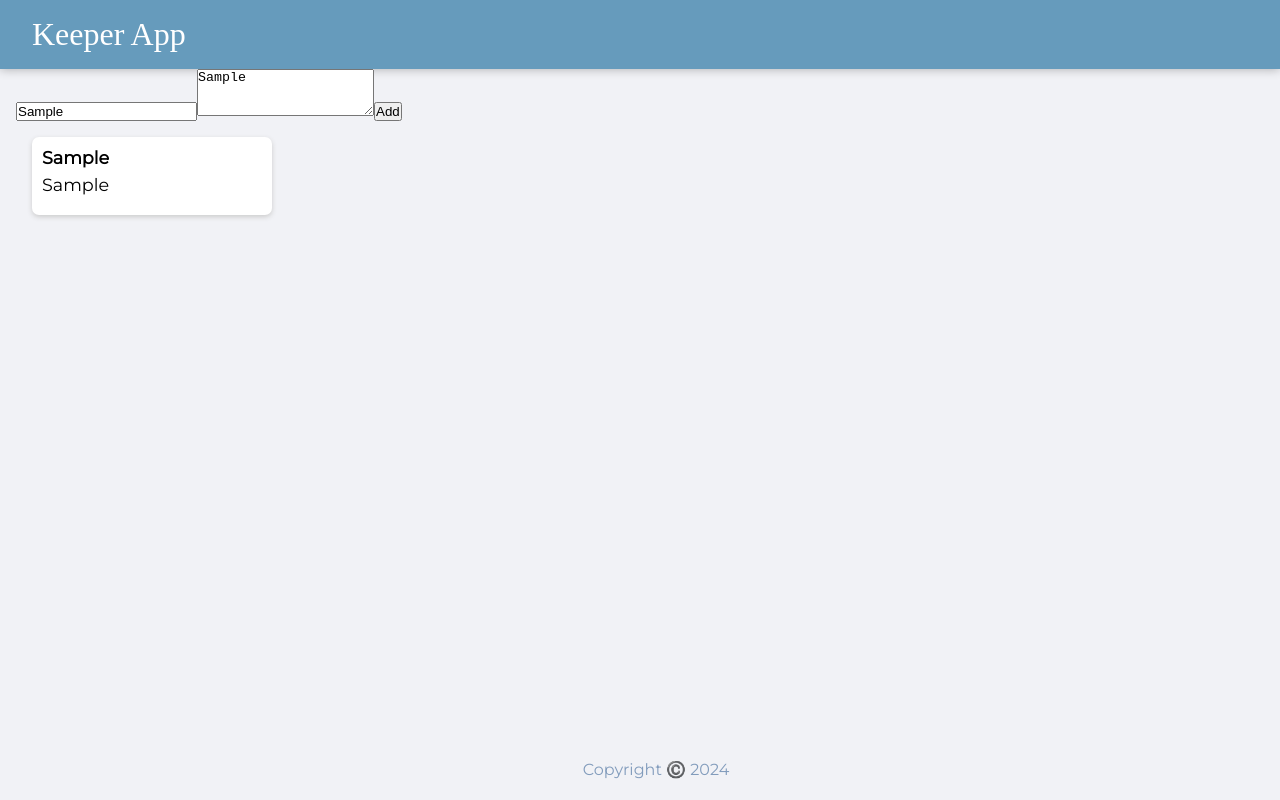
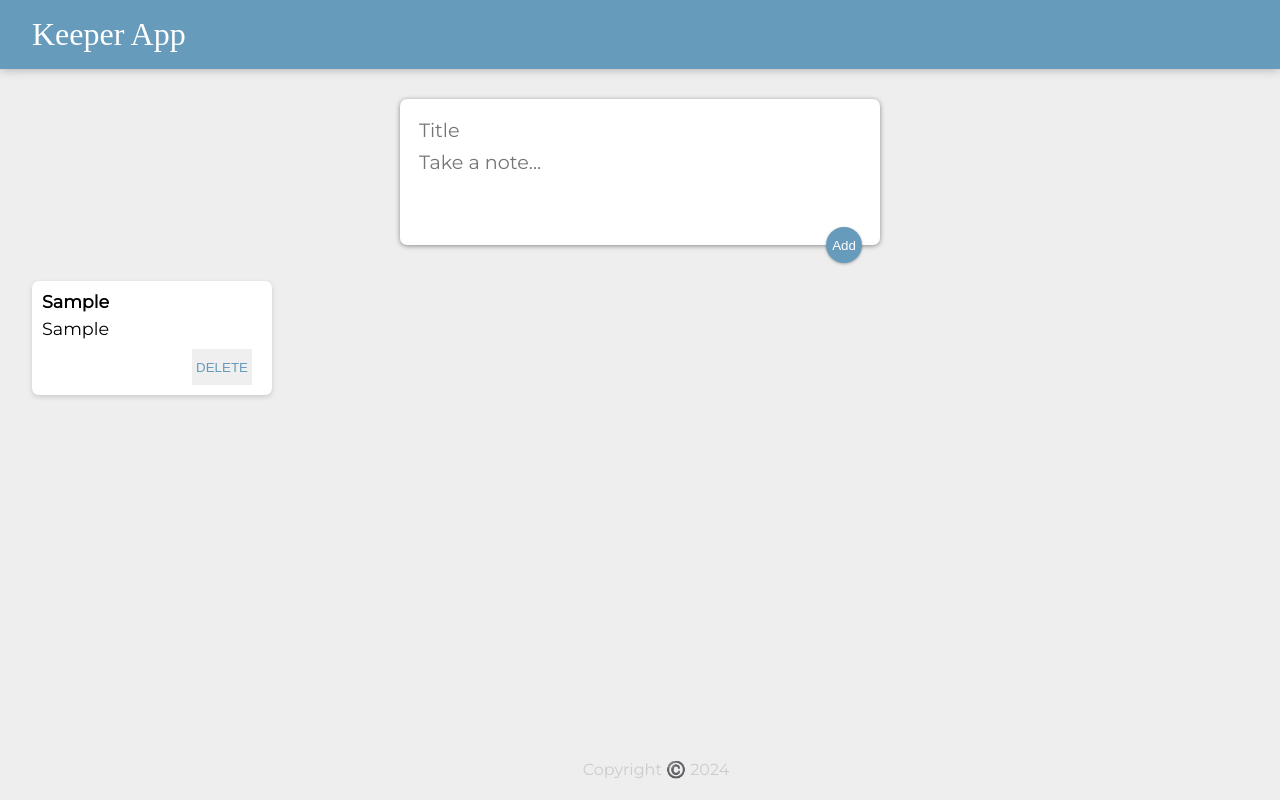
Before and after one commit to Tanushree227/Keeper_App, a React (Vite) app: page / in a window 1280 px wide. Both pictures are taken after typing "Sample", "Sample" into the empty fields and a click on the button "Add". Built offline with nearby package versions, Linux system fonts and the light colour scheme; a web font is replaced by a local one.

Commit message:
major changes has implemented

```diff
--- a/public/styles.css
+++ b/public/styles.css
@@ -7,7 +7,7 @@
   font-family: "Montserrat", sans-serif;
 }
 body {
-  background: #f1f2f6;
+  background: #eee;
   padding: 0 16px;
 }
 
@@ -33,7 +33,7 @@
 }
 
 footer p {
-  color: #829cbc;
+  color: #ccc;
 }
 .note {
   background: #fff;
@@ -54,3 +54,49 @@
   white-space: pre-wrap;
   word-wrap: break-word;
 }
+
+.note button {
+  position: relative;
+  float: right;
+  margin-right: 10px;
+  color: #669bbc;
+  border: none;
+  width: 60px;
+  height: 36px;
+  cursor: pointer;
+  outline: none;
+}
+
+form {
+  position: relative;
+  width: 480px;
+  margin: 30px auto 20px auto;
+  background: #fff;
+  padding: 15px;
+  border-radius: 7px;
+  box-shadow: 0 1px 5px rgb(138, 137, 137);
+}
+form input,
+form textarea {
+  width: 100%;
+  border: none;
+  padding: 4px;
+  outline: none;
+  font-size: 1.2em;
+  font-family: inherit;
+  resize: none;
+}
+form button {
+  position: absolute;
+  right: 18px;
+  bottom: -18px;
+  background: #669bbc;
+  color: #fff;
+  border: none;
+  border-radius: 50%;
+  width: 36px;
+  height: 36px;
+  box-shadow: 0 1px 3px rgba(0, 0, 0, 0.3);
+  cursor: pointer;
+  outline: none;
+}
--- a/src/components/App.jsx
+++ b/src/components/App.jsx
@@ -15,14 +15,26 @@
     })
   }
 
+  function deleteNote(id)
+  {
+    setNotes(prevNotes => {
+      return prevNotes.filter((noteItem, index) => {
+        return index !== id;
+      });
+    })
+  }
+
   return (
     <div>
       <Header />
       <CreateArea onAdd={addNote} />
-      {notes.map((noteItem) => {
+      {notes.map((noteItem, index) => {
         return <Note
-          title={noteItem.title}
-          content={noteItem.content}
+          key = {index}
+          id = {index}
+          title = {noteItem.title}
+          content = {noteItem.content}
+          onDelete = {deleteNote}
          />
       })}
       <Footer />
--- a/src/components/CreateArea.jsx
+++ b/src/components/CreateArea.jsx
@@ -20,6 +20,10 @@
     function submitNote(event)
     {
         props.onAdd(note);
+        setNote({
+            title:"",
+            content:""
+        })
         event.preventDefault()
     }
 
--- a/src/components/Note.jsx
+++ b/src/components/Note.jsx
@@ -1,10 +1,15 @@
 import React from 'react'
 
 export default function Note(props) {
+  function handleClick()
+  {
+    props.onDelete(props.id);
+  }
   return (
     <div className='note'>
         <h1>{props.title}</h1>
         <p>{props.content}</p>
+        <button onClick={handleClick}>DELETE</button>
     </div>
   )
 }
```
